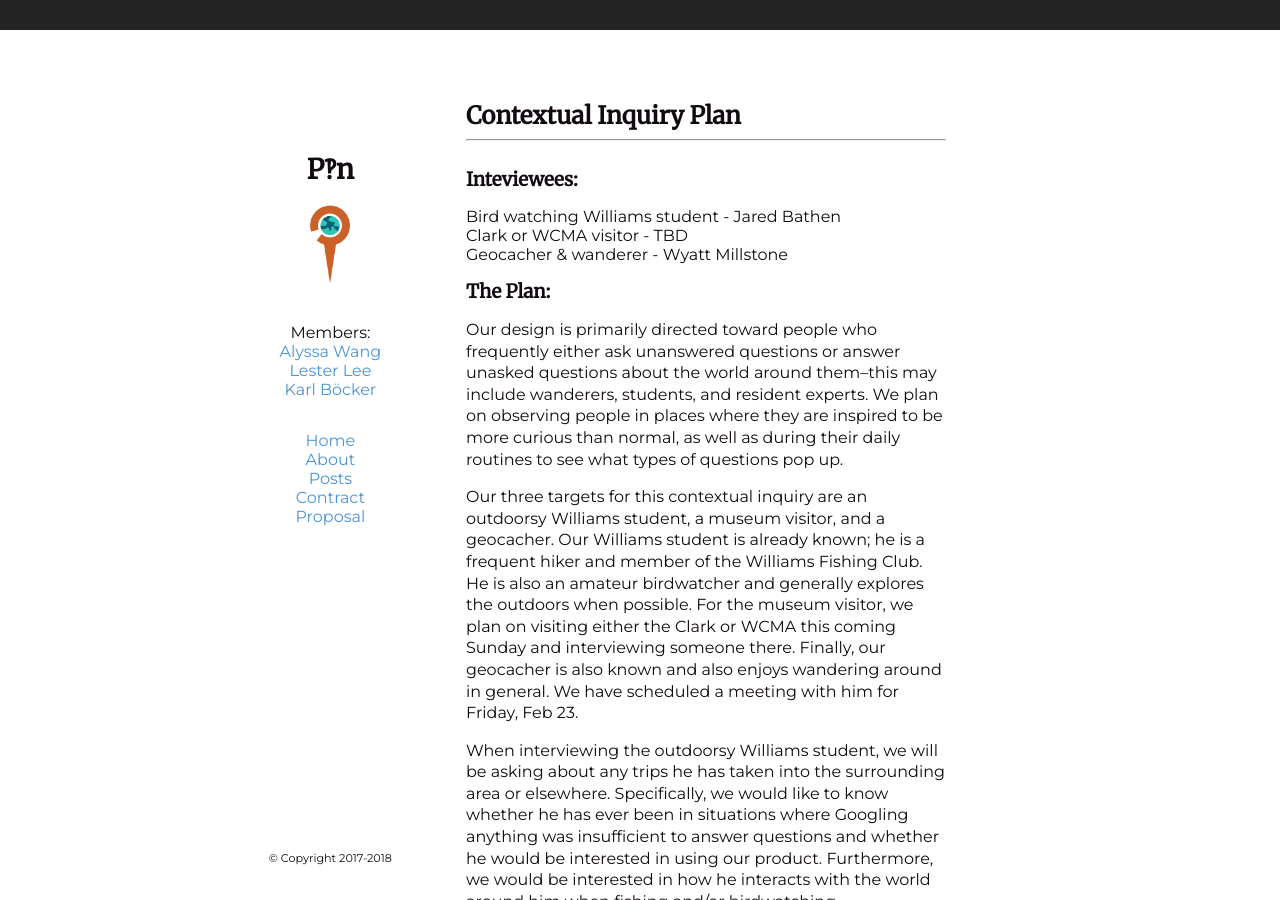
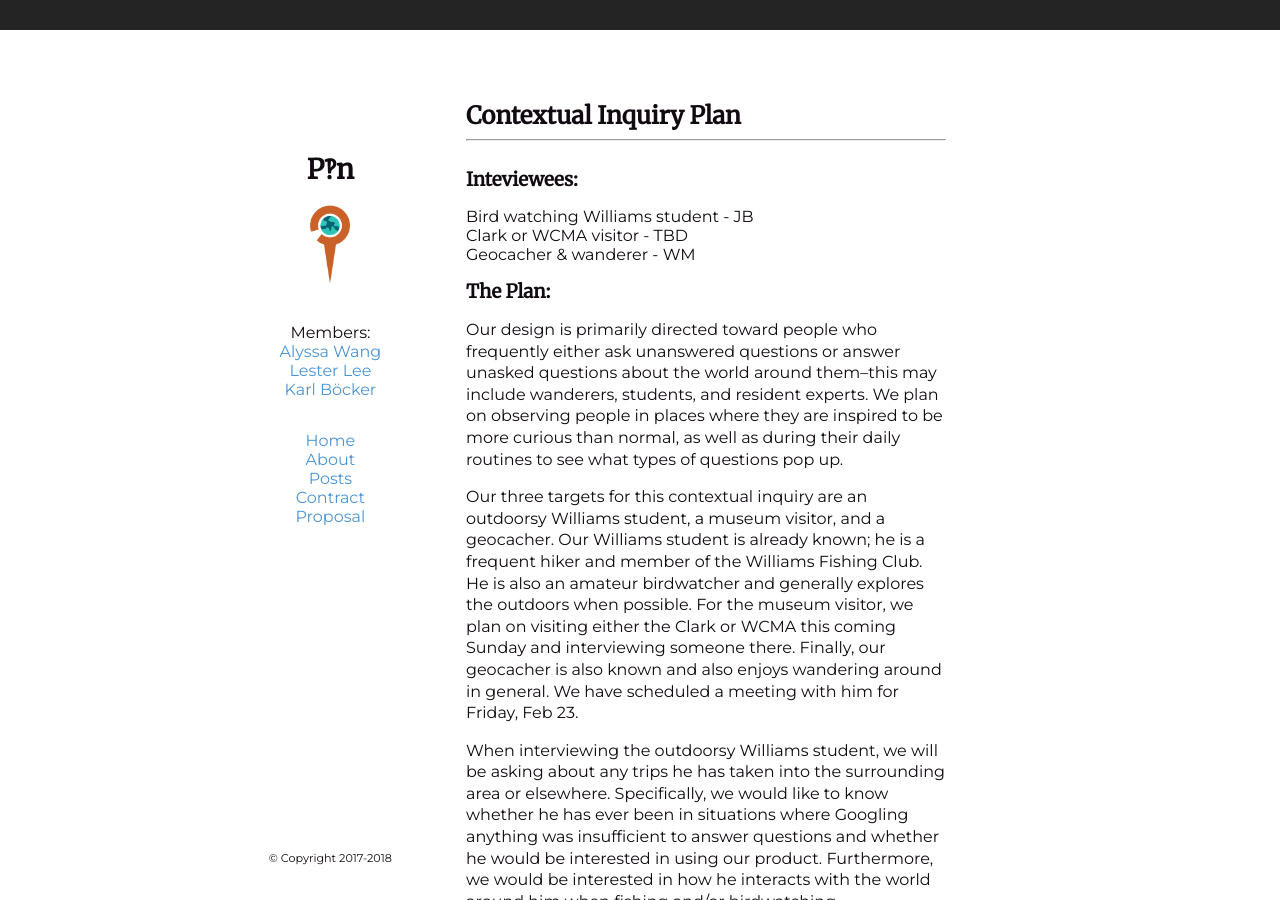
Before and after one commit to lester-lee/curious-places, a Jekyll site: the page built from _posts/2019-02-21-contextual_inquiry_plan.md, in a window 1280 px wide and 900 px high. Built offline with Jekyll 4.4.1, drawn with Linux system fonts in a browser that asks for light colours.

Commit message:
anonymous names

```diff
--- a/_posts/2019-02-21-contextual_inquiry_plan.md
+++ b/_posts/2019-02-21-contextual_inquiry_plan.md
@@ -3,9 +3,9 @@ layout: post
 title: Contextual Inquiry Plan
 ---
 ### Inteviewees:
-- Bird watching Williams student - Jared Bathen
+- Bird watching Williams student - JB
 - Clark or WCMA visitor - TBD
-- Geocacher & wanderer - Wyatt Millstone
+- Geocacher & wanderer - WM
 
 ### The Plan:
 Our design is primarily directed toward people who frequently either ask unanswered questions  or answer unasked questions about the world around them--this may include wanderers, students, and resident experts. We plan on observing people in places where they are inspired to be more curious than normal, as well as during their daily routines to see what types of questions pop up.
```
Also changed, not shown: 1 other file.
